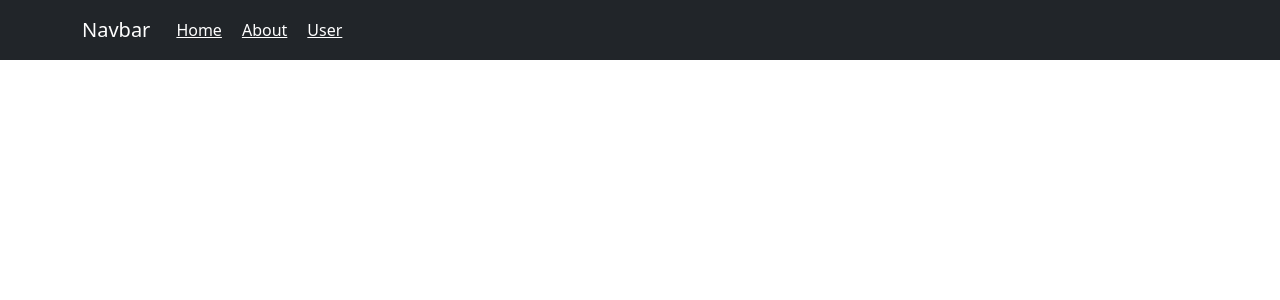
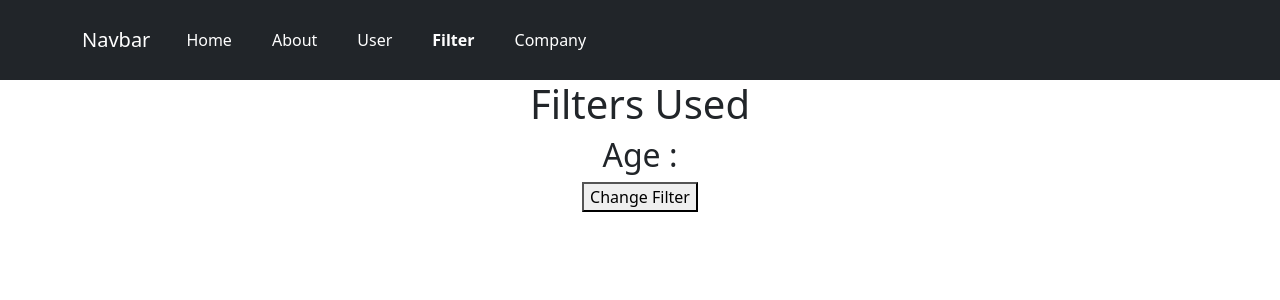
Before and after one commit to AggarwalNeelesh/Practice-react, a React (Create React App) app: page /filter in a window 1280 px wide. Shown: the top 300 px of the page. Built offline with nearby package versions, Linux system fonts and the light colour scheme.

Commit message:
router dom 1-PageNotFound 2-NavLink 3-SearchParams

```diff
--- a/src/App.css
+++ b/src/App.css
@@ -6,7 +6,6 @@
   height: 40vmin;
   pointer-events: none;
 }
-
 @media (prefers-reduced-motion: no-preference) {
   .App-logo {
     animation: App-logo-spin infinite 20s linear;
--- a/src/App.js
+++ b/src/App.js
@@ -1,10 +1,13 @@
 // import React, { useState } from 'react';
 import { BrowserRouter, Route, Routes } from 'react-router-dom';
 import './App.css';
+import './style.css';
 import About from './Components/About';
+import Filter from './Components/Filter';
 import Home from './Components/Home';
 import Users from './Components/Users';
 import Navbars from './Components/Navbars';
+import PageNotFound from './Components/PageNoteFound';
 function App() {
   return (
     <>
@@ -15,6 +18,8 @@ function App() {
         <Route path='/about' element={<About/>}/>
         <Route path='/user' element={<Users/>}/>
         <Route path='/user/:name' element={<Users/>}/>
+        <Route path='/filter' element={<Filter/>}/>
+        <Route path='/*' element={<PageNotFound/>}/>
       </Routes>
     </BrowserRouter>
     </>
--- /dev/null
+++ b/src/Components/Filter.js
@@ -0,0 +1,11 @@
+import { useSearchParams } from "react-router-dom"
+export default function Filter(){
+    const [searchParams, setsearchParams] = useSearchParams();
+    return(
+        <>
+        <h1>Filters Used</h1>
+        <h2>Age : {searchParams.get('age')}</h2>
+        <button onClick={()=>{setsearchParams({age: 30})}}>Change Filter</button>
+        </>
+    )
+}
--- a/src/Components/Navbars.js
+++ b/src/Components/Navbars.js
@@ -1,20 +1,23 @@
 import Container from 'react-bootstrap/Container';
 import Nav from 'react-bootstrap/Nav';
 import Navbar from 'react-bootstrap/Navbar';
-import { Link } from 'react-router-dom';
+import { NavLink } from 'react-router-dom';
 function Navbars() {
   return (
     <>
       <Navbar bg="dark" variant="dark">
         <Container>
           <Navbar.Brand to="/">Navbar</Navbar.Brand>
-          <Nav className="me-auto">
-            <Link to="/" style={{margin:"10px", color:'white'}}>Home</Link>
-            <Link to="/about" style={{margin:"10px", color:'white'}}>About</Link>
-            <Link to="/user" style={{margin:"10px", color:'white'}}>User</Link>
+          <Nav className="me-auto Navib">
+          <NavLink className='abc' to="/" style={{margin:"10px"}}>Home</NavLink>
+            <NavLink className='abc' to="/about" style={{margin:"10px"}}>About</NavLink>
+            <NavLink  className='abc' to="/user" style={{margin:"10px"}}>User</NavLink>
+            <NavLink  className='abc' to="/filter" style={{margin:"10px"}}>Filter</NavLink>
+            <NavLink  className='abc' to="/xyz" style={{margin:"10px"}}>Company</NavLink>
           </Nav>
         </Container>
       </Navbar>
+
     </>
   );
 }
--- /dev/null
+++ b/src/Components/PageNoteFound.js
@@ -0,0 +1,27 @@
+import { useState } from 'react';
+import {Navigate} from 'react-router-dom'
+
+function PageNotFound(){
+    const [abc, setabc] = useState(false);
+    const [load, setload] = useState(false);
+    setInterval(() => {
+        setload(!load);
+    }, 500);
+    setTimeout(() => {
+        setabc(true);
+    }, 3000);
+    return(
+        <>
+            <h1>Page Not Found</h1>
+            <h2>Sorry for the inconvinience</h2>
+            {load?
+            <div style={{height:"100px", width:"100px", borderRadius:"50%", backgroundColor:"black", margin:"auto"}}>ABC</div>:<div style={{height:"100px", width:"100px", borderRadius:"50%", backgroundColor:"grey", margin:"auto"}}></div>
+            }
+
+            {
+                abc?<Navigate to="/"/>:null
+            }
+        </>
+    )
+}
+export default PageNotFound;
--- a/src/style.css
+++ b/src/style.css
@@ -1,3 +1,18 @@
-.box{
-    border:2px solid black;
+.box {
+  border: 2px solid black;
 }
+
+.abc {
+    color:white;
+  text-decoration: none;
+  padding: 10px;
+  border-radius: 10%;
+}
+.abc:hover {
+  background-color: white;
+  color:black;
+}
+.active{
+
+    font-weight: bold;
+}
```
